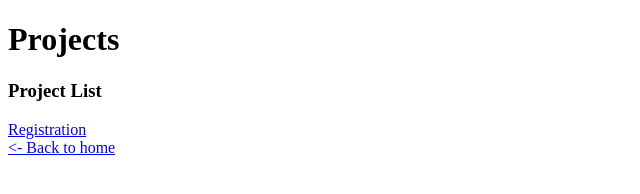
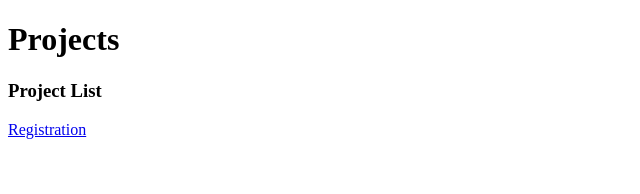
Before and after one commit to Vasanth375/wd201, a website: page http-server/project.html in a window 1280 px wide. Shown: the whole page, without its empty margins (0-640 px from the left). Drawn offline with Linux system fonts and the light colour scheme.

Commit message:
Update project.html

```diff
--- a/http-server/project.html
+++ b/http-server/project.html
@@ -9,6 +9,5 @@
    <h1>Projects</h1>
    <h3>Project List</h3>
    <a href="./registration">Registration</a> <br>
-   <a href="/">&lt;- Back to home</a>
 </body>
 </html>
```
